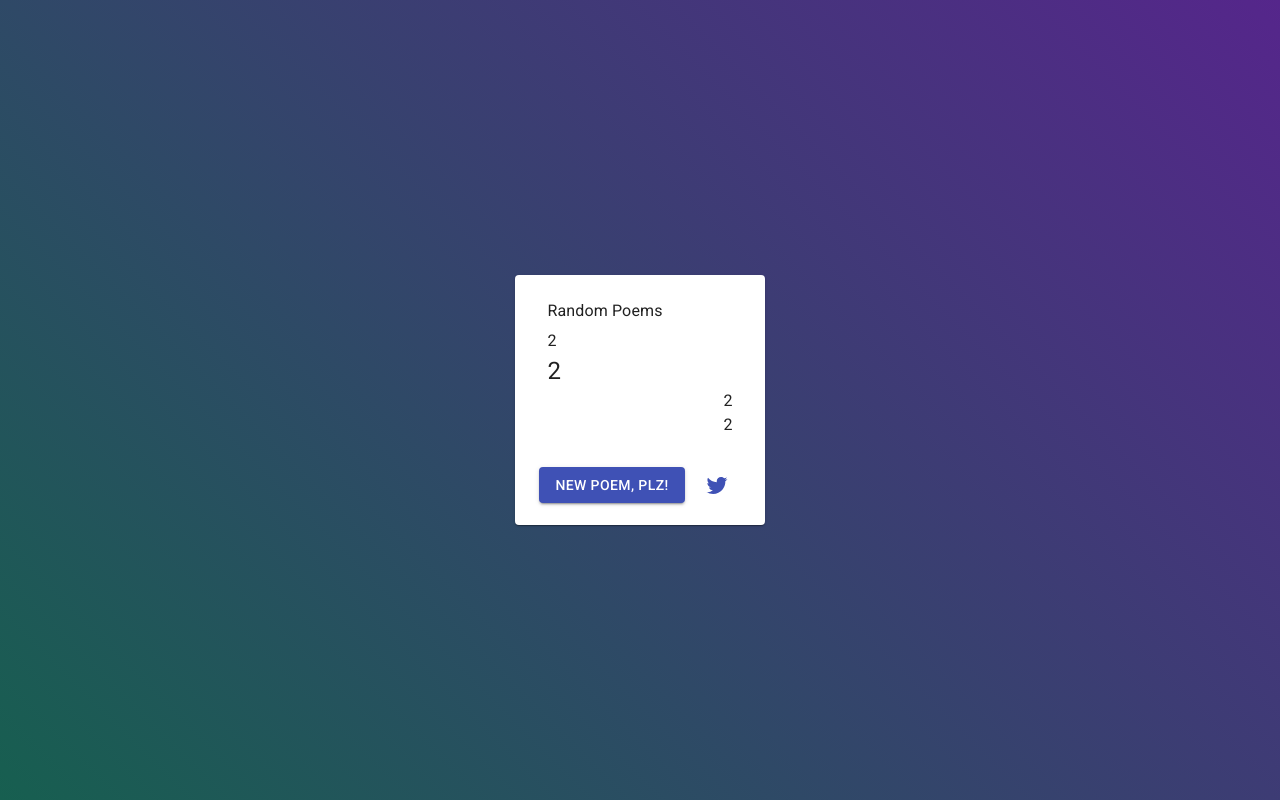
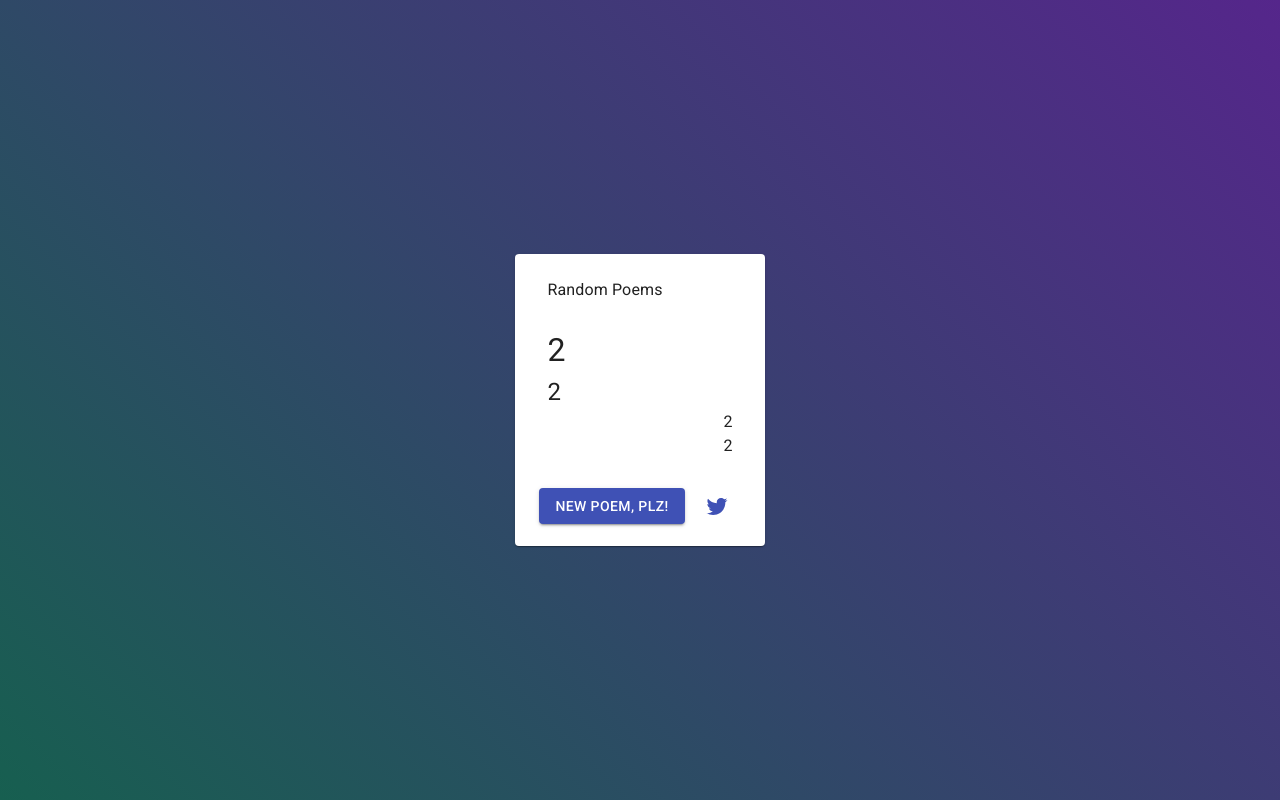
Before and after one commit to Dmnk28/quote-machine, a React (Create React App) app in the folder quote/: page / in a window 1280 px wide. Built offline with nearby package versions, Linux system fonts and the light colour scheme.

Commit message:
Minor changes to Poemtitle-Style

```diff
--- a/quote/src/styles/main.css
+++ b/quote/src/styles/main.css
@@ -17,6 +17,11 @@ body {
   max-width: 80vw;
 }
 
+#poemtitle {
+  font-size: xx-large;
+  margin-top: 1.5rem;
+}
+
 #text {
   font-size: x-large;
 }
--- a/quote/src/styles/main.scss
+++ b/quote/src/styles/main.scss
@@ -13,6 +13,11 @@ body {
     max-width: 80vw;
 }
 
+#poemtitle {
+    font-size: xx-large;
+    margin-top: 1.5rem;
+}
+
 #text {
     font-size: x-large;
 }
```
Also changed, not shown: 1 other file (tests, documents, lock files or other folders).
